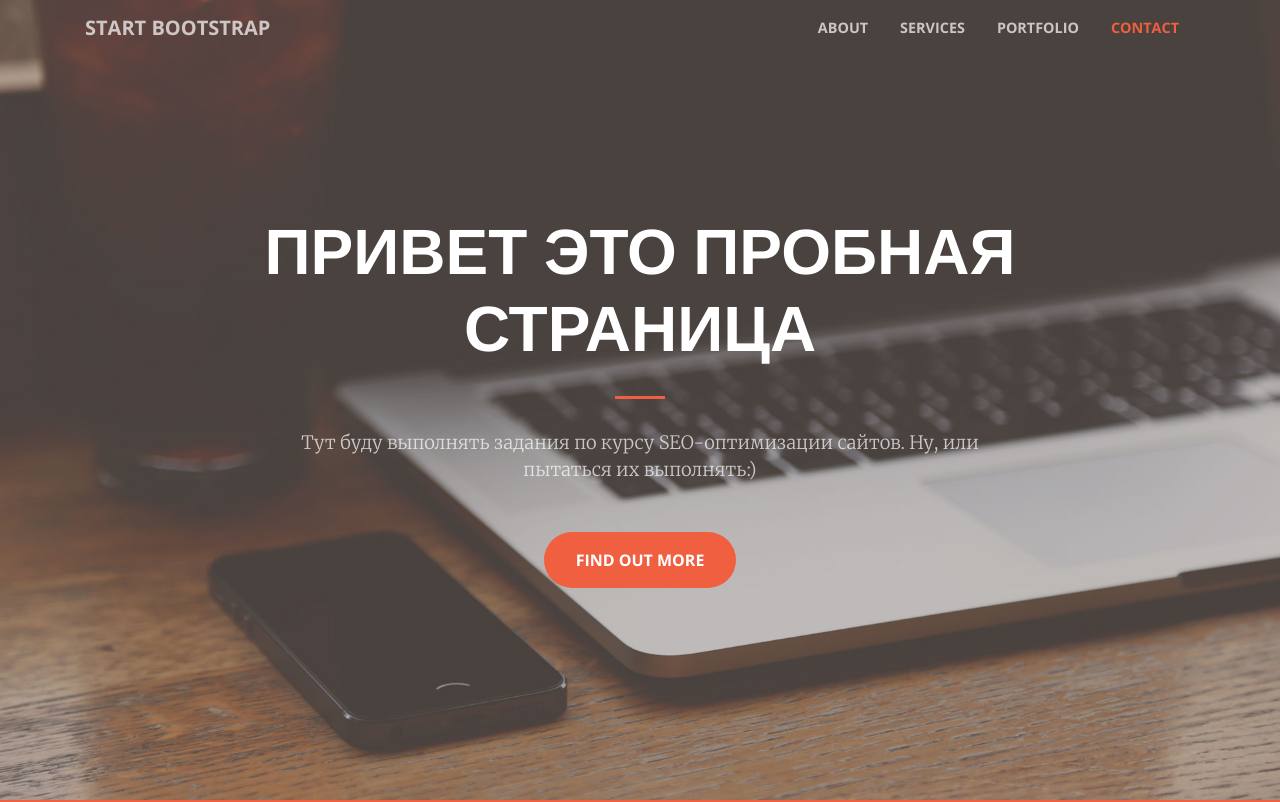
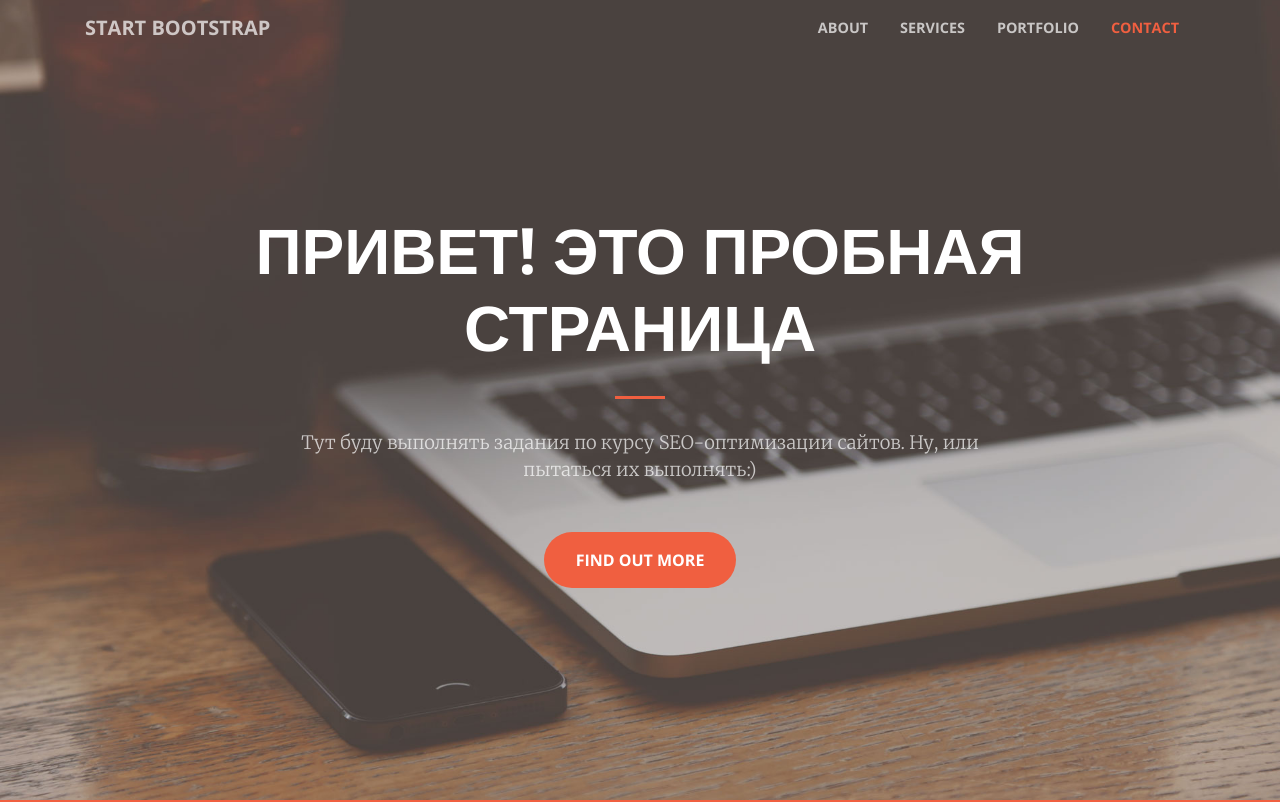
Before and after one commit to lovva/lovva.github.io, a plain HTML site: page index.html in a window 1280 px wide. Shown: the top 802 px of the page. Drawn offline with nearby package versions, Linux system fonts and the light colour scheme.

Commit message:
Update index.html

```diff
--- a/index.html
+++ b/index.html
@@ -98,13 +98,14 @@
         <div class="row">
           <div class="col-lg-10 mx-auto">
             <h1 class="text-uppercase">
-              <strong>Привет
-              Это пробная страница</strong>
+              <strong>Привет!
+                Это пробная страница</strong>
             </h1>
             <hr>
           </div>
           <div class="col-lg-8 mx-auto">
-            <p class="text-faded mb-5">Тут буду выполнять задания по курсу SEO-оптимизации сайтов. Ну, или пытаться их выполнять:)</p>
+            <p class="text-faded mb-5">Тут буду выполнять задания по курсу SEO-оптимизации сайтов.
+              Ну, или пытаться их выполнять:)</p>
             <a class="btn btn-primary btn-xl js-scroll-trigger" href="#about">Find Out More</a>
           </div>
         </div>
```
